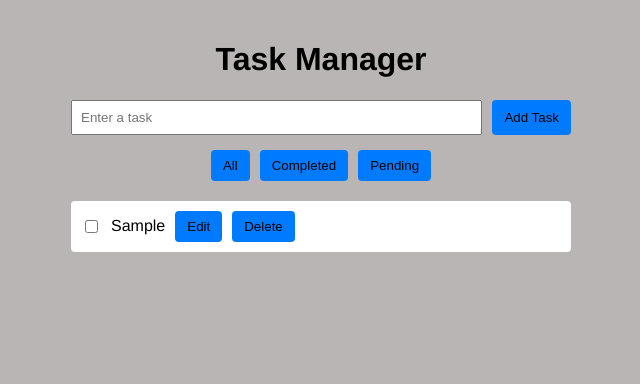
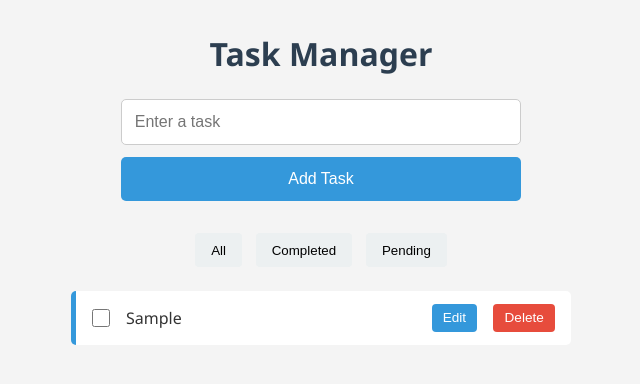
Before and after one commit to mhmdjawad1/Front-end-Task-Manager, a plain HTML site: page index.html in a window 1280 px wide. Both pictures are taken after typing "Sample" into the empty fields and a click on the button "Add Task". Shown: the whole page, without its empty margins (319-959 px from the left). Drawn offline with Linux system fonts and the light colour scheme.

Commit message:
Update styles css

```diff
--- a/styles/styles.css
+++ b/styles/styles.css
@@ -1,81 +1,181 @@
+* {
+  margin: 0;
+  padding: 0;
+  box-sizing: border-box;
+}
 
 body {
-  font-family: 'Franklin Gothic Medium', 'Arial Narrow', Arial, sans-serif;
-  background: #1301014a;
-  max-width: 500px;
-  margin: auto;
-  padding: 20px;
+  font-family: 'Segoe UI', Tahoma, Geneva, Verdana, sans-serif;
+  background-color: #f4f4f4;
+  padding: 2rem;
+  color: #333;
 }
 
 h1 {
   text-align: center;
+  margin-bottom: 1.5rem;
+  color: #2c3e50;
 }
 
-form {
+#task-form {
   display: flex;
-  gap: 10px;
+  flex-direction: column;
+  max-width: 400px;
+  margin: 0 auto 2rem auto;
+  position: relative;
 }
 
 #task-input {
-  flex: 1;
-  padding: 8px;
+  padding: 0.8rem;
+  font-size: 1rem;
+  border: 1px solid #ccc;
+  border-radius: 5px;
 }
 
-button {
-  padding: 8px 12px;
+#task-form button {
+  margin-top: 0.8rem;
+  padding: 0.8rem;
+  font-size: 1rem;
+  background-color: #3498db;
+  color: white;
   border: none;
-  background: #007bff;
-  color: black;
+  border-radius: 5px;
   cursor: pointer;
-  border-radius: 4px;
+  transition: background 0.3s ease;
 }
 
-button:hover {
-  background: #0056b3;
+#task-form button:hover {
+  background-color: #2980b9;
 }
 
-.error {
+#error-msg {
+  margin-top: 0.5rem;
+  color: #e74c3c;
+  font-size: 0.9rem;
   display: none;
-  color: red;
-  font-size: 14px;
-  margin-left: 10px;
 }
 
 #filters {
-  margin-top: 15px;
-  display: flex;
-  gap: 10px;
-  justify-content: center;
+  text-align: center;
+  margin-bottom: 1.5rem;
+}
+
+#filters button {
+  background-color: #ecf0f1;
+  border: none;
+  padding: 0.6rem 1rem;
+  margin: 0 0.3rem;
+  border-radius: 4px;
+  cursor: pointer;
+  transition: background-color 0.2s ease;
+}
+
+#filters button:hover {
+  background-color: #bdc3c7;
 }
 
 #filters button.active {
-  background: greenyellow;
+  background-color: #3498db;
+  color: white;
 }
 
 #task-list {
-  list-style: none;
-  padding: 0;
-  margin-top: 20px;
+  list-style-type: none;
+  max-width: 500px;
+  margin: 0 auto;
 }
 
 #task-list li {
-  background: white;
-  padding: 10px;
-  margin-bottom: 10px;
+  background-color: white;
+  padding: 0.8rem 1rem;
+  margin-bottom: 0.6rem;
+  border-left: 5px solid #3498db;
+  border-radius: 5px;
+  display: flex;
+  justify-content: space-between;
+  align-items: center;
+}
+
+.completed {
+  text-decoration: line-through;
+  color: #7f8c8d;
+  border-left-color: #2ecc71;
+}
+
+#task-list li {
+  background-color: white;
+  padding: 0.8rem 1rem;
+  margin-bottom: 0.6rem;
+  border-left: 5px solid #3498db;
+  border-radius: 5px;
   display: flex;
   align-items: center;
-  gap: 10px;
-  border-radius: 4px;
+  justify-content: space-between;
+  gap: 1rem;
+  flex-wrap: wrap;
 }
 
-#task-list span.completed {
+
+.toggle {
+  width: 18px;
+  height: 18px;
+  cursor: pointer;
+}
+
+
+#task-list li span {
+  flex-grow: 1;
+  font-size: 1rem;
+  color: #333;
+}
+
+
+.edit,
+.delete {
+  padding: 0.4rem 0.7rem;
+  font-size: 0.85rem;
+  border: none;
+  border-radius: 4px;
+  cursor: pointer;
+  transition: background 0.2s ease, transform 0.1s ease;
+  display: flex;
+  align-items: center;
+  gap: 4px;
+}
+
+.edit {
+  background-color: #3498db;
+  color: white;
+}
+
+.delete {
+  background-color: #e74c3c;
+  color: white;
+}
+
+.edit:hover,
+.delete:hover {
+  transform: scale(1.05);
+  opacity: 0.9;
+}
+
+.completed {
   text-decoration: line-through;
+  color: #7f8c8d;
   opacity: 0.6;
 }
 
-.editing input {
-  flex: 1;
-  padding: 5px;
+
+@media (max-width: 500px) {
+  #task-list li {
+    flex-direction: column;
+    align-items: flex-start;
+    gap: 0.5rem;
+  }
+
+  .edit,
+  .delete {
+    font-size: 0.8rem;
+    padding: 0.3rem 0.5rem;
+  }
 }
-
-#error-msg{color:red; display:none;}
```
